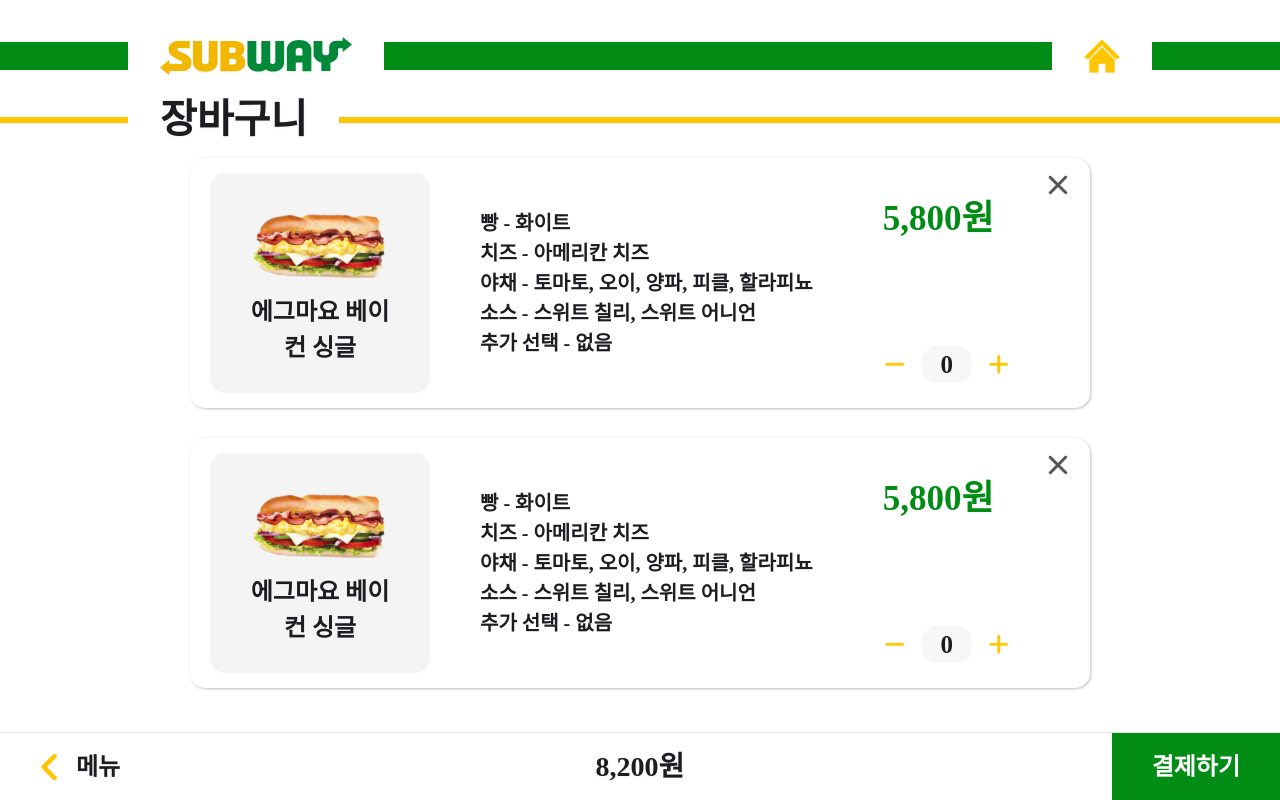
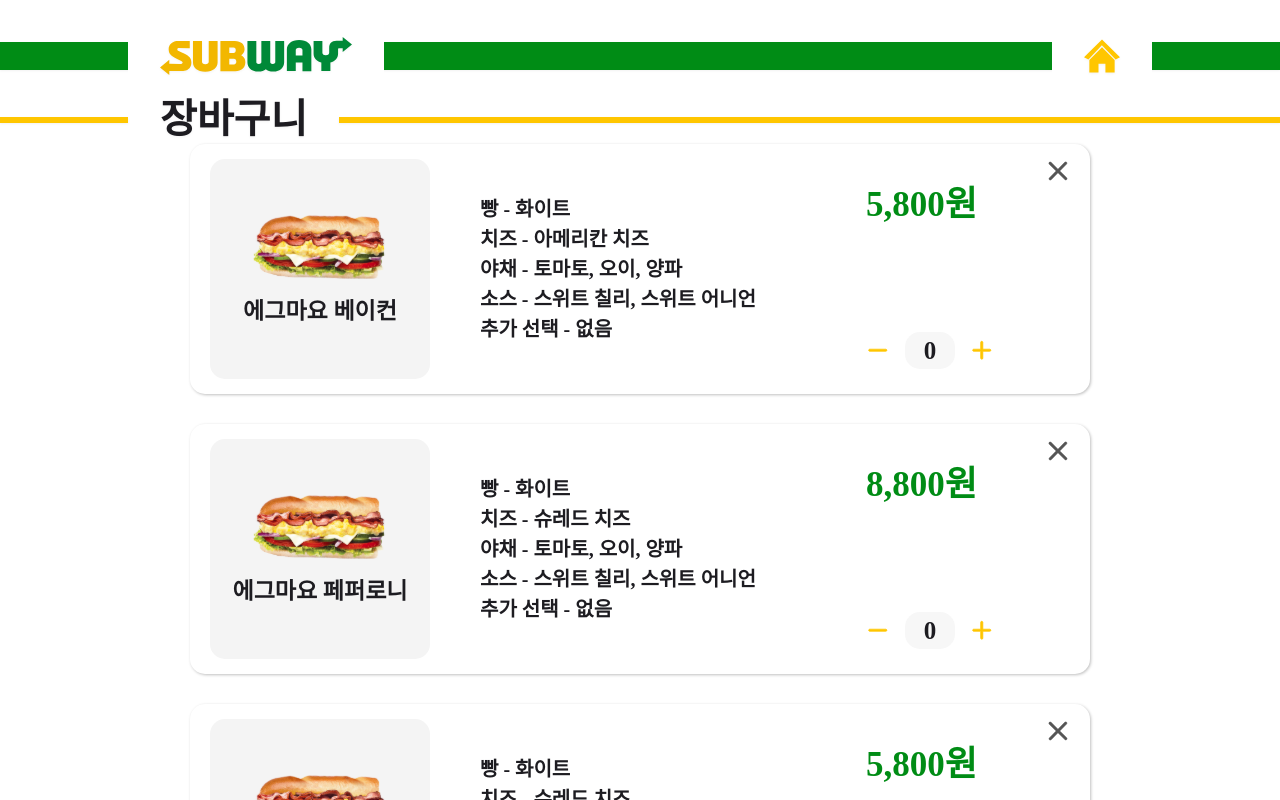
Before and after one commit to k-kbk/subway-kiosk, a React (Vite) app: page /cart in a window 1280 px wide. Shown: the top 800 px of the page. Built offline with nearby package versions, Linux system fonts and the light colour scheme; a web font is replaced by a local one.

Commit message:
refactor: 장바구니 데이터 dummy데이터로 수정

```diff
--- a/src/components/cart/Index.jsx
+++ b/src/components/cart/Index.jsx
@@ -1,10 +1,61 @@
 import ListBox from './ListBox';
 
 export default function Index() {
+  const dummy = [
+    {
+      id: 1,
+      menu: '에그마요 베이컨',
+      bread: '화이트',
+      cheese: '아메리칸 치즈',
+      vegetable: '토마토, 오이, 양파',
+      sauce: '스위트 칠리, 스위트 어니언',
+      add: '없음',
+      price: '5,800',
+    },
+    {
+      id: 2,
+      menu: '에그마요 페퍼로니',
+      bread: '화이트',
+      cheese: '슈레드 치즈',
+      vegetable: '토마토, 오이, 양파',
+      sauce: '스위트 칠리, 스위트 어니언',
+      add: '없음',
+      price: '8,800',
+    },
+    {
+      id: 3,
+      menu: '에그마요 페퍼로니',
+      bread: '화이트',
+      cheese: '슈레드 치즈',
+      vegetable: '토마토, 오이, 양파',
+      sauce: '스위트 칠리, 스위트 어니언',
+      add: '없음',
+      price: '5,800',
+    },
+    {
+      id: 4,
+      menu: '에그마요 페퍼로니',
+      bread: '화이트',
+      cheese: '슈레드 치즈',
+      vegetable: '토마토, 오이, 양파',
+      sauce: '스위트 칠리, 스위트 어니언',
+      add: '없음',
+      price: '5,800',
+    },
+  ];
   return (
     <div>
-      <ListBox />
-      <ListBox />
+      {dummy.map((dum) => (
+        <ListBox
+          menu={dum.menu}
+          bread={dum.bread}
+          cheese={dum.cheese}
+          vegetable={dum.vegetable}
+          sauce={dum.sauce}
+          add={dum.add}
+          price={dum.price}
+        />
+      ))}
     </div>
   );
 }
--- a/src/components/cart/ListBox.jsx
+++ b/src/components/cart/ListBox.jsx
@@ -4,7 +4,15 @@
 import Plus from '../../assets/plus.svg';
 import Sandwich from '../../assets/sandwich.svg';
 
-export default function ListBox() {
+export default function ListBox({
+  menu,
+  bread,
+  cheese,
+  vegetable,
+  sauce,
+  add,
+  price,
+}) {
   const [number, setNumber] = useState(0);
 
   const onIncrease = () => {
@@ -16,6 +24,7 @@
   };
 
   return (
+    <div>
       <div
         css={{
           width: '900px',
@@ -27,6 +36,7 @@
         }}
       >
         <img
+          role="presentation"
           alt="cancel"
           css={{
             float: 'right',
@@ -58,20 +68,20 @@
             <img
               alt="menu"
               src={Sandwich}
-            css={{ marginTop: '35px', width: '160px', marginLeft: '30px' }}
+              css={{ marginTop: '50px', width: '160px', marginLeft: '30px' }}
             />
             <div
               css={{
                 textAlign: 'center',
                 fontStyle: 'normal',
                 fontWeight: '700',
-              fontSize: '24px',
-              width: '160px',
-              marginLeft: '30px',
+                fontSize: '23px',
+                width: '180px',
+                marginLeft: '20px',
                 marginTop: '10px',
               }}
             >
-            에그마요 베이컨 싱글
+              {menu}
             </div>
           </div>
           <div
@@ -83,11 +93,11 @@
               marginTop: '35px',
             }}
           >
-          빵 - 화이트 <br />
-          치즈 - 아메리칸 치즈 <br />
-          야채 - 토마토, 오이, 양파, 피클, 할라피뇨 <br />
-          소스 - 스위트 칠리, 스위트 어니언 <br />
-          추가 선택 - 없음
+            빵 - {bread} <br />
+            치즈 - {cheese} <br />
+            야채 - {vegetable} <br />
+            소스 - {sauce} <br />
+            추가 선택 - {add}
           </div>
           <div css={{ marginTop: '20px' }}>
             <div
@@ -97,11 +107,18 @@
                 fontSize: '35px',
                 color: 'var(--green)',
                 marginBottom: '100px',
+                marginLeft: '40px',
               }}
             >
-            5,800원
+              {price}원
             </div>
-          <div css={{ float: 'right', display: 'flex' }}>
+            <div
+              css={{
+                float: 'right',
+                display: 'flex',
+                marginLeft: '40px',
+              }}
+            >
               <img
                 role="presentation"
                 onClick={onDecrease}
@@ -143,5 +160,6 @@
           </div>
         </div>
       </div>
+    </div>
   );
 }
```
Lines whose indentation alone changed are shown as unchanged.
